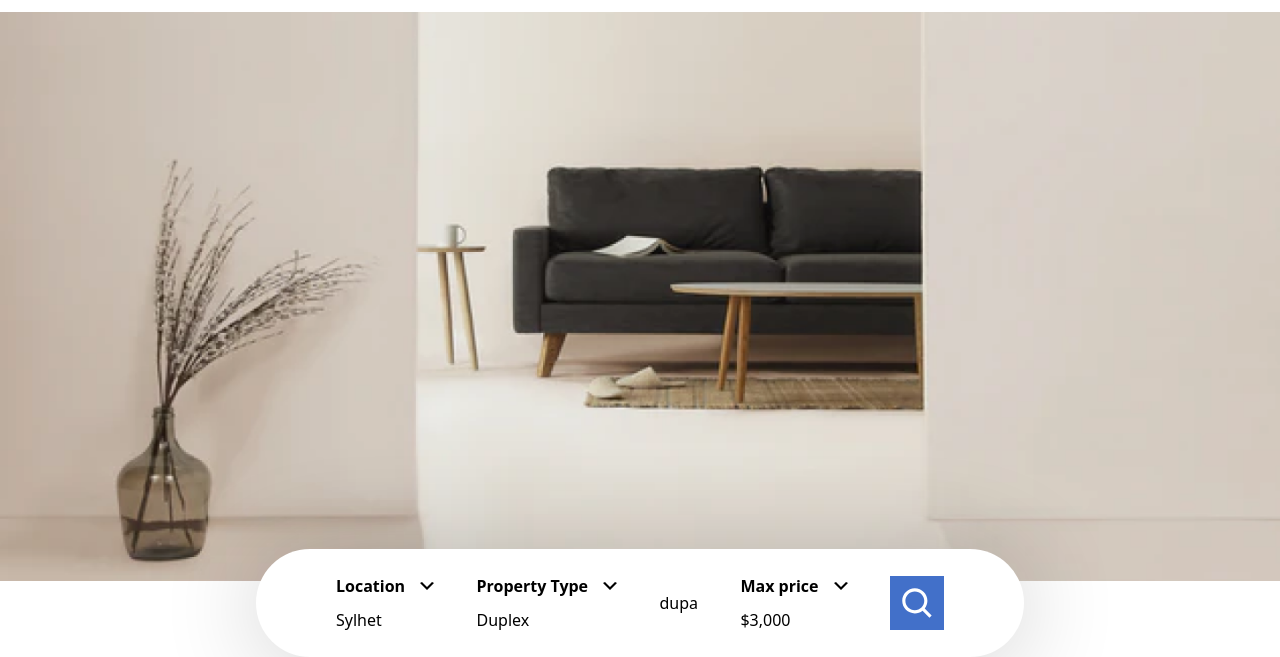
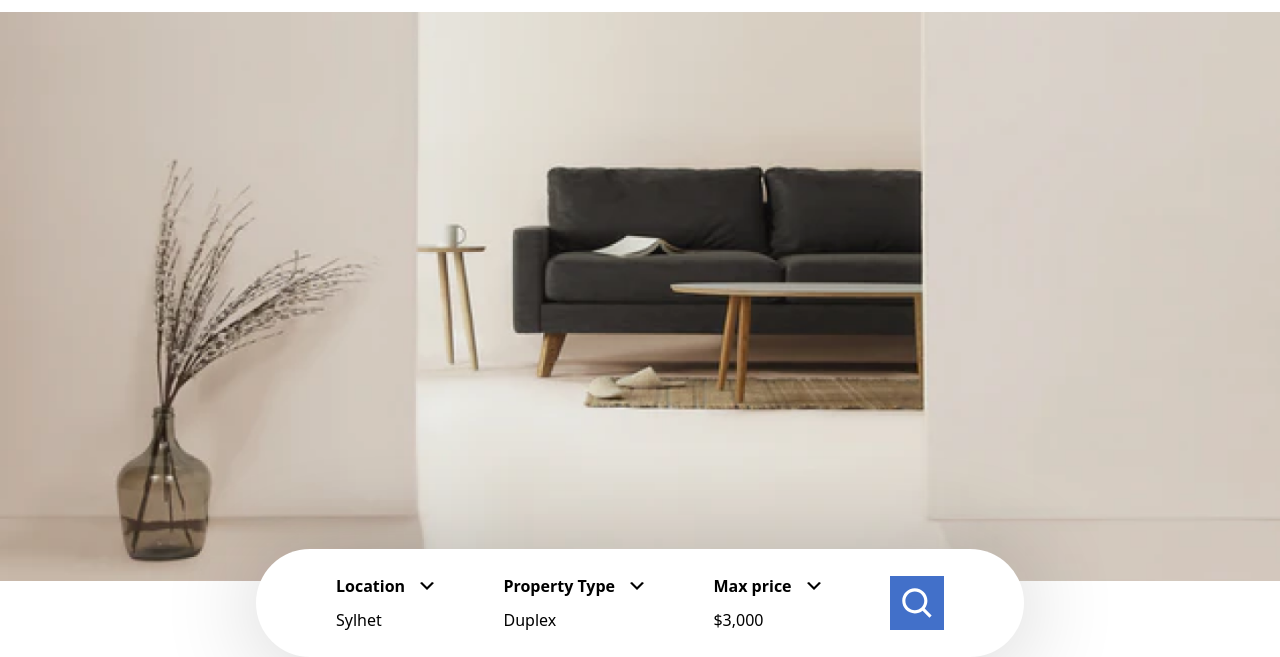
Before and after one commit to Michalskii/Dremo-final, a plain HTML site: page index.html in a window 1280 px wide. Shown: the part 325-982 px from the top of the page. Drawn offline with nearby package versions, Linux system fonts and the light colour scheme.

Commit message:
p removed

```diff
--- a/index.html
+++ b/index.html
@@ -90,7 +90,7 @@
           </div>
           <div class="pt-[10px]"><span>Duplex</span></div>
         </div>
-      <div><p>dupa</p></div>
+
         <div class="flex flex-col">
           <div class="flex space-around">
             <span class="font-bold">Max price</span>
```
